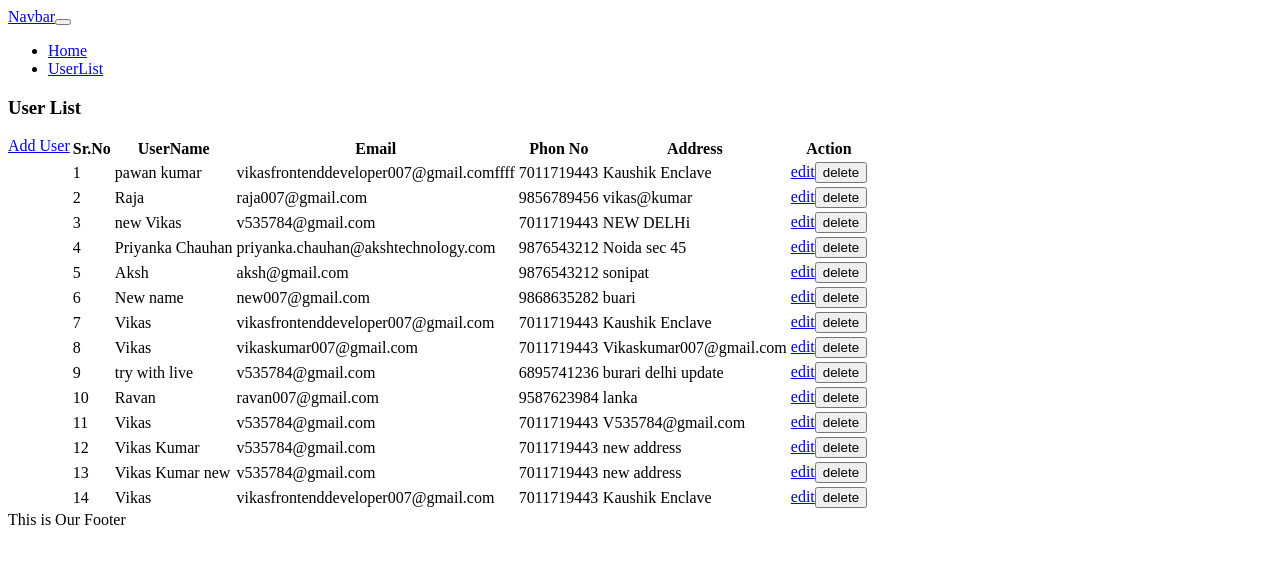
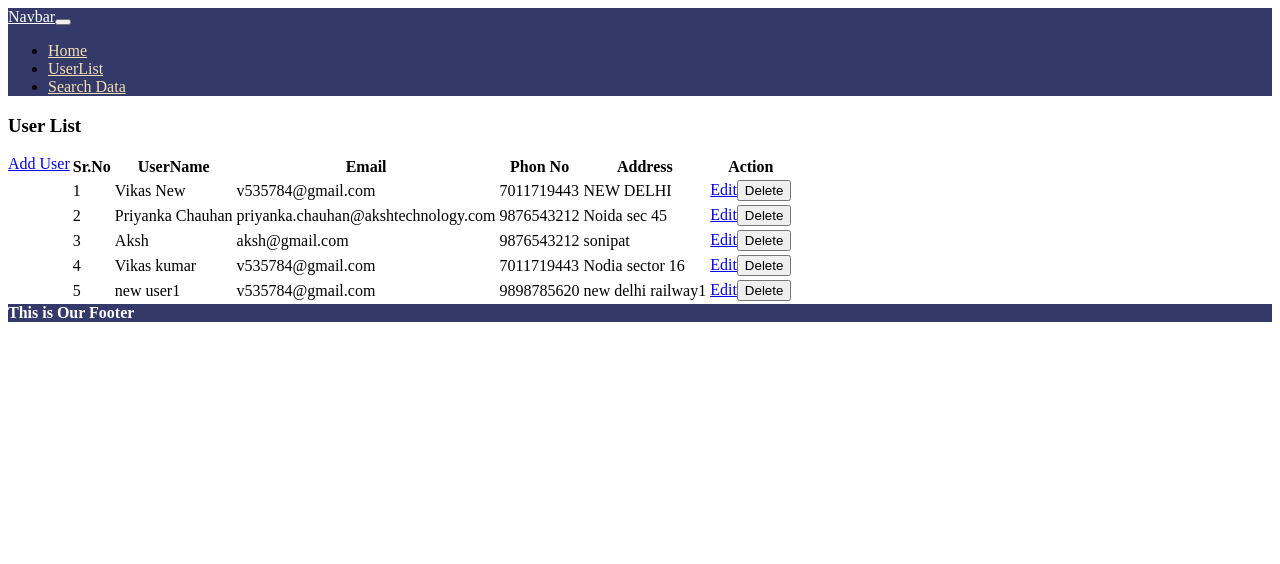
Before and after one commit to jojovikas/Redux-Crud-Application-with-validation, a React app: page /userlist in a window 1280 px wide. Shown: the top 564 px of the page. Built offline with nearby package versions, Linux system fonts and the light colour scheme; data requests are answered from the project's data file; the HTML template or start-up script is replaced by a standard one.

Commit message:
hello 12-092024

```diff
--- a/db.json
+++ b/db.json
@@ -1,25 +1,11 @@
 {
   "users": [
     {
-      "id": "feff",
-      "username": "pawan kumar",
-      "email": "vikasfrontenddeveloper007@gmail.comffff",
-      "phone": "7011719443",
-      "address": "Kaushik Enclave"
-    },
-    {
-      "id": "3225",
-      "username": "Raja",
-      "email": "raja007@gmail.com",
-      "phone": "9856789456",
-      "address": "vikas@kumar"
-    },
-    {
       "id": "5847",
-      "username": "new Vikas ",
+      "username": "Vikas New",
       "email": "v535784@gmail.com",
       "phone": "7011719443",
-      "address": "NEW DELHi"
+      "address": "NEW DELHI"
     },
     {
       "id": "46eb",
@@ -36,67 +22,18 @@
       "address": "sonipat"
     },
     {
-      "id": "7b23",
-      "username": "New name",
-      "email": "new007@gmail.com",
-      "phone": "9868635282",
-      "address": "buari"
+      "id": "6aa6",
+      "username": "Vikas kumar",
+      "email": "v535784@gmail.com",
+      "phone": "7011719443",
+      "address": "Nodia sector 16"
     },
     {
-      "id": "ab50",
-      "username": "Vikas",
-      "email": "vikasfrontenddeveloper007@gmail.com",
-      "phone": "7011719443",
-      "address": "Kaushik Enclave"
-    },
-    {
-      "id": "f7cf",
-      "username": "Vikas",
-      "email": "vikaskumar007@gmail.com",
-      "phone": "7011719443",
-      "address": "Vikaskumar007@gmail.com"
-    },
-    {
-      "id": "efbc",
-      "username": "try with live",
+      "id": "f185",
+      "username": "new user1",
       "email": "v535784@gmail.com",
-      "phone": "6895741236",
-      "address": "burari delhi update"
-    },
-    {
-      "id": "6ea9",
-      "username": "Ravan",
-      "email": "ravan007@gmail.com",
-      "phone": "9587623984",
-      "address": "lanka"
-    },
-    {
-      "id": "d69b",
-      "username": "Vikas",
-      "email": "v535784@gmail.com",
-      "phone": "7011719443",
-      "address": "V535784@gmail.com"
-    },
-    {
-      "id": "6294",
-      "username": "Vikas Kumar",
-      "email": "v535784@gmail.com",
-      "phone": "7011719443",
-      "address": "new address"
-    },
-    {
-      "id": "f209",
-      "username": "Vikas Kumar new",
-      "email": "v535784@gmail.com",
-      "phone": "7011719443",
-      "address": "new address"
-    },
-    {
-      "id": "27fc",
-      "username": "Vikas",
-      "email": "vikasfrontenddeveloper007@gmail.com",
-      "phone": "7011719443",
-      "address": "Kaushik Enclave"
+      "phone": "9898785620",
+      "address": "new delhi railway1"
     }
   ]
 }
--- a/src/App.css
+++ b/src/App.css
@@ -1,3 +1,24 @@
+.navbar-brand {
+  color: white !important;
+}
+
+.navbar-nav .nav-link {
+
+  color: wheat;
+}
+
+.bg-info {
+  background-color: #333969 !important;
+  color: white;
+  font-weight: 700;
+}
+
+
+
+
+
+
+
 /* #root {
   max-width: 1280px;
   margin: 0 auto;
--- a/src/App.jsx
+++ b/src/App.jsx
@@ -1,44 +1,34 @@
-import { useState } from 'react'
-import reactLogo from './assets/react.svg'
-import viteLogo from '/vite.svg'
-import './App.css'
-import Header from './component/Header'
-import Footer from './component/Footer'
-import Home from './component/Home'
-import UserList from './component/UserList'
-import { BrowserRouter, Route, Routes } from 'react-router-dom'
-import Adduser from './component/Adduser'
-import Edituser from './component/Edituser'
-
+import { useState } from "react";
+import reactLogo from "./assets/react.svg";
+import viteLogo from "/vite.svg";
+import "./App.css";
+import Header from "./component/Header";
+import Footer from "./component/Footer";
+import Home from "./component/Home";
+import UserList from "./component/UserList";
+import { BrowserRouter, Route, Routes } from "react-router-dom";
+import Adduser from "./component/Adduser";
+import Edituser from "./component/Edituser";
+import SearchData from "./component/SearchData";
 
 function App() {
-  const [count, setCount] = useState(0)
+  const [count, setCount] = useState(0);
 
   return (
     <>
       <BrowserRouter>
         <Header />
         <Routes>
-          <Route path='/' element={< Home />} />
-          <Route path='/userlist' element={<UserList />} />
-          <Route path='/adduser' element={<Adduser />} />
-          <Route path='/edituser/:id' element={<Edituser />} />
-
-
+          <Route path="/" element={<Home />} />
+          <Route path="/userlist" element={<UserList />} />
+          <Route path="/adduser" element={<Adduser />} />
+          <Route path="/edituser/:id" element={<Edituser />} />
+          <Route path="/search" element={<SearchData />} />
         </Routes>
         <Footer />
       </BrowserRouter>
-
-
-
-
-
-
-
-
-
     </>
-  )
+  );
 }
 
-export default App
+export default App;
--- a/src/app/user/userSlice.jsx
+++ b/src/app/user/userSlice.jsx
@@ -125,7 +125,7 @@ const userSlice = createSlice({
       state.error = action.error.message;
     });
 
-    //add user
+    //**************add user*********
     builder.addCase(addUser.pending, (state) => {
       state.loading = true;
       state.error = "";
--- a/src/component/Header.jsx
+++ b/src/component/Header.jsx
@@ -1,32 +1,51 @@
-import React from 'react'
-import { Link } from 'react-router-dom'
+import React from "react";
+import { Link } from "react-router-dom";
 
 const Header = () => {
   return (
     <>
-            <nav className="navbar navbar-expand-lg navbar-light bg-info">
+      <nav
+        className="navbar navbar-expand-lg"
+        style={{ backgroundColor: "#333969" }}
+      >
         <div className="container">
-                    <Link className="navbar-brand" to="/">Navbar</Link>
-                    <button className="navbar-toggler" type="button" data-bs-toggle="collapse" data-bs-target="#navbarSupportedContent" aria-controls="navbarSupportedContent" aria-expanded="false" aria-label="Toggle navigation">
+          <Link className="navbar-brand" to="/">
+            Navbar
+          </Link>
+          <button
+            className="navbar-toggler"
+            type="button"
+            data-bs-toggle="collapse"
+            data-bs-target="#navbarSupportedContent"
+            aria-controls="navbarSupportedContent"
+            aria-expanded="false"
+            aria-label="Toggle navigation"
+          >
             <span className="navbar-toggler-icon"></span>
           </button>
           <div className="collapse navbar-collapse" id="navbarSupportedContent">
             <ul className="navbar-nav me-auto mb-2 mb-lg-0">
               <li className="nav-item">
-                                <Link className="nav-link active" aria-current="page" to="/">Home</Link>
+                <Link className="nav-link active" aria-current="page" to="/">
+                  Home
+                </Link>
               </li>
               <li className="nav-item">
-                                <Link className="nav-link" to="/userlist">UserList</Link>
+                <Link className="nav-link" to="/userlist">
+                  UserList
+                </Link>
               </li>
-
+              <li className="nav-item">
+                <Link className="nav-link" to="/search">
+                  Search Data
+                </Link>
+              </li>
             </ul>
           </div>
         </div>
       </nav>
+    </>
+  );
+};
 
-
-        </>
-    )
-}
-
-export default Header
+export default Header;
--- /dev/null
+++ b/src/component/SearchData.jsx
@@ -0,0 +1,113 @@
+import React, { useEffect, useState } from "react";
+import axios from "axios";
+import datanotfound from "../assets/nodata.png";
+
+const SearchData = () => {
+  const [data, setData] = useState([]);
+  const [records, setRecords] = useState([]);
+  useEffect(() => {
+    axios
+      .get("http://localhost:3030/users")
+      .then((res) => {
+        setData(res.data);
+        setRecords(res.data);
+      })
+      .catch((err) => console.log(err));
+  }, []);
+
+  //   const Filter = (event) => {
+  //     console.log(event.target.value);
+  //     setRecords(
+  //       data.filter((f) => f.username.toLowerCase().includes(event.target.value))
+  //     );
+  //   };
+
+  const FilterName = (event) => {
+    const searchTerm = event.target.value.toLowerCase();
+    console.log(searchTerm);
+    setRecords(
+      data.filter((f) => f.username.toLowerCase().includes(searchTerm))
+    );
+  };
+
+  const FilterPhone = (event) => {
+    // console.log("fiter");
+    setRecords(data.filter((f) => f.phone.includes(event.target.value)));
+  };
+
+  return (
+    <div className="container text-center">
+      <div className="row">
+        <div className="col-md-12">
+          <h5 className="my-3 ">Search User Data </h5>
+          <div className="row">
+            <div className="col-md-6">
+              {" "}
+              <input
+                type="text"
+                className="form-control my-4"
+                onChange={FilterName}
+                placeholder="Serach by Username"
+              />
+            </div>
+            <div className="col-md-6">
+              <input
+                type="number"
+                className="form-control my-4"
+                onChange={FilterPhone}
+                placeholder="Serach by Phone No."
+              />
+            </div>
+          </div>
+
+          {records.length > 0 ? (
+            <table class="table table-bordered">
+              <thead className="thead-dark">
+                <tr>
+                  <th>Sr.No</th>
+                  <th>UserName</th>
+                  <th>Email</th>
+                  <th>Phon No</th>
+                  <th>Address</th>
+                </tr>
+              </thead>
+              <tbody>
+                {records.map((getUser, index) => {
+                  return (
+                    <tr key={index}>
+                      <td>{index + 1}</td>
+                      <td>{getUser.username}</td>
+                      <td>{getUser.email}</td>
+                      <td>{getUser.phone}</td>
+                      <td>{getUser.address}</td>
+                    </tr>
+                  );
+                })}
+              </tbody>
+            </table>
+          ) : (
+            <>
+              <h1
+                style={{
+                  color: "#333969",
+                  fontSize: "3rem",
+                  fontWeight: "700",
+                }}
+              >
+                No Records Founds
+              </h1>
+              <img
+                src={datanotfound}
+                className="img img-fluid"
+                alt=""
+                style={{ width: "50%" }}
+              />
+            </>
+          )}
+        </div>
+      </div>
+    </div>
+  );
+};
+
+export default SearchData;
--- a/src/component/UserList.jsx
+++ b/src/component/UserList.jsx
@@ -63,13 +63,13 @@ const UserList = () => {
                           to={`/edituser/${getUser.id}`}
                           className="btn btn-primary "
                         >
-                          edit
+                          Edit
                         </Link>
                         <button
-                          className="btn btn-info ms-2"
+                          className="btn btn-danger ms-2"
                           onClick={() => handleDelete(getUser.id)}
                         >
-                          delete
+                          Delete
                         </button>
                       </td>
                     </tr>
```
Also changed, not shown: src/assets/nodata.png (added). Lines whose indentation alone changed are shown as unchanged.
